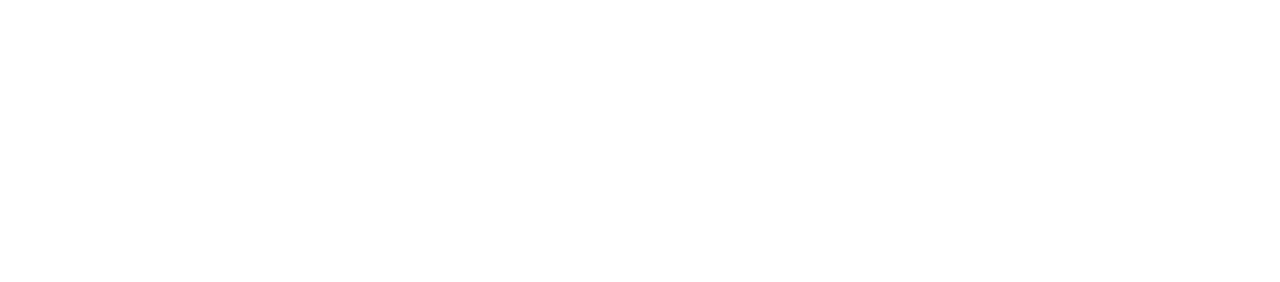
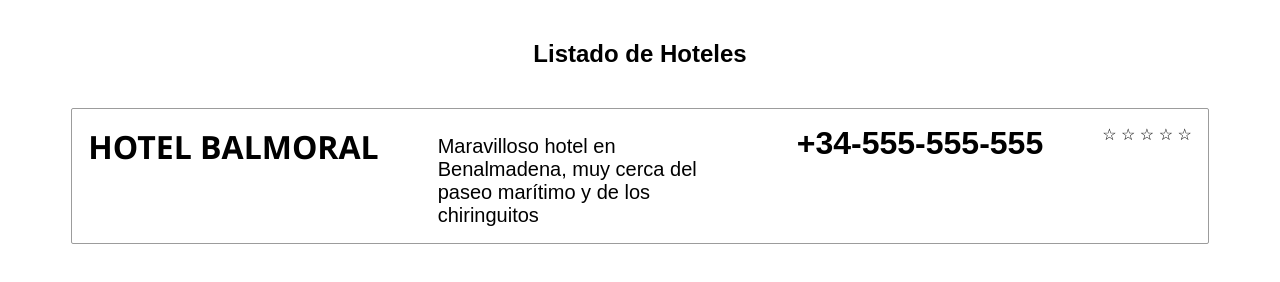
Before and after one commit to davidmartirio/BootCampJavascript, a website built with Parcel: page Modulo1/src/index.html in a window 1280 px wide. Built offline with nearby package versions, Linux system fonts and the light colour scheme.

Commit message:
fix:Modulo-0

```diff
--- a/Modulo1/src/index.html
+++ b/Modulo1/src/index.html
@@ -1,12 +1,39 @@
-<!doctype html>
+<!DOCTYPE html>
 <html lang="en">
 <head>
     <meta charset="UTF-8">
-    <meta http-equiv="X-UA-Compatible" content="IE=edge">
     <meta name="viewport" content="width=device-width, initial-scale=1.0">
-    <title>Document</title>
+    <meta http-equiv="X-UA-Compatible" content="ie=edge">
+    <link rel="stylesheet" href="style.css">
+    <title>Hoteles</title>
 </head>
 <body>
-
+    <div class="hotels-container">
+        <div class="hotels-header">
+            <h2>Listado de Hoteles</h2>
+        </div>
+        <div class="hotels-body">
+            <div class="hotel-item">
+                <!-- diff -->
+                <div class="hotel-name-container">
+                    <span class="hotel-name">Hotel Balmoral</span>
+                </div>
+                <div class="hotel-description-container">
+                    <span class="hotel-description">Maravilloso hotel en Benalmadena, muy cerca del paseo marítimo y de los chiringuitos</span>
+                </div>
+                <div class="hotel-telephone-container">
+                    <span class="hotel-telephone">+34-555-555-555</span>
+                </div>
+                <!-- diff -->
+                <div class="stars">
+                    <span>&#9734;</span>
+                    <span>&#9734;</span>
+                    <span>&#9734;</span>
+                    <span>&#9734;</span>
+                    <span>&#9734;</span>
+                </div>
+            </div>
+        </div>
+    </div>
 </body>
 </html>
--- a/Modulo1/src/index.js
+++ /dev/null
@@ -1,2 +0,0 @@
-const number = 1;
-console.log(`Hello number ${number}`);
--- /dev/null
+++ b/Modulo1/src/style.css
@@ -0,0 +1,64 @@
+body {
+    font-family: Arial, Helvetica, sans-serif;
+}
+
+.hotels-header h2 {
+    padding: 20px;
+    text-align: center;
+}
+
+.hotels-body {
+    margin: auto;
+    max-width: 90%;
+}
+
+.hotel-item {
+    padding: 16px;
+    border-radius:2px;
+    border:1px solid #9c9c9c;
+    display: flex;
+    justify-content: space-between;
+}
+
+/* diff */
+.hotel-name-container {
+    max-width: 300px;
+}
+/* diff */
+
+.hotel-name {
+    text-transform: uppercase;
+    font-size: 32px;
+    font-weight: 700;
+    font-family: 'Segoe UI', Tahoma, Geneva, Verdana, sans-serif;
+}
+
+/* diff */
+.hotel-description-container {
+    padding-top: 10px;
+    max-width: 300px;
+}
+/* diff */
+
+.hotel-description {
+    font-size: 20px;
+    font-weight: 300;
+}
+
+/* diff */
+.hotel-telephone-container {
+    max-width: 250px;
+}
+/* diff */
+
+.hotel-telephone {
+    text-transform: uppercase;
+    font-size: 32px;
+    font-weight: 700;
+}
+
+/* diff */
+.stars {
+    max-width: 100px;
+}
+/* diff */
```
